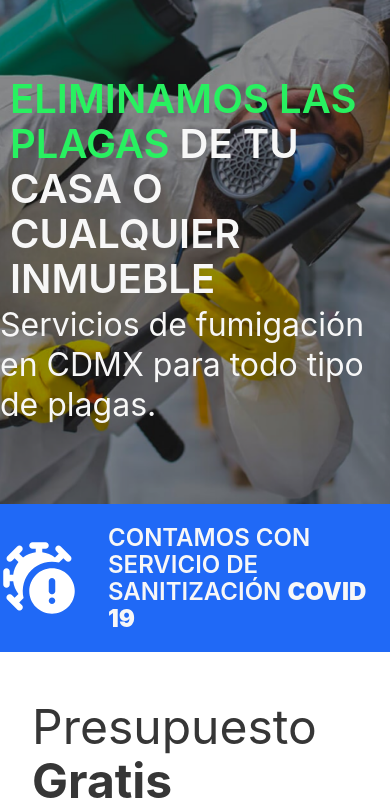
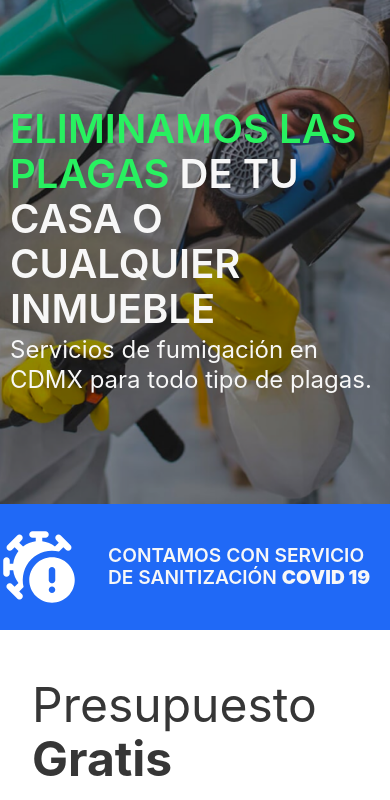
Before and after one commit to YisusJuarez/BihogarLanding, a plain HTML site: page index.html in a window 390 px wide. Shown: the part 72-872 px from the top of the page. Drawn offline with nearby package versions, Linux system fonts and the light colour scheme.

Commit message:
fixing texts

```diff
--- a/index.css
+++ b/index.css
@@ -131,7 +131,7 @@
         padding-right: 10px !important;
     }
 
-    .mb-text-res-2{
+    .mb-text-res-3{
         font-size: 1.5rem !important;
         padding-left: 10px !important;
         padding-right: 10px !important;
```
